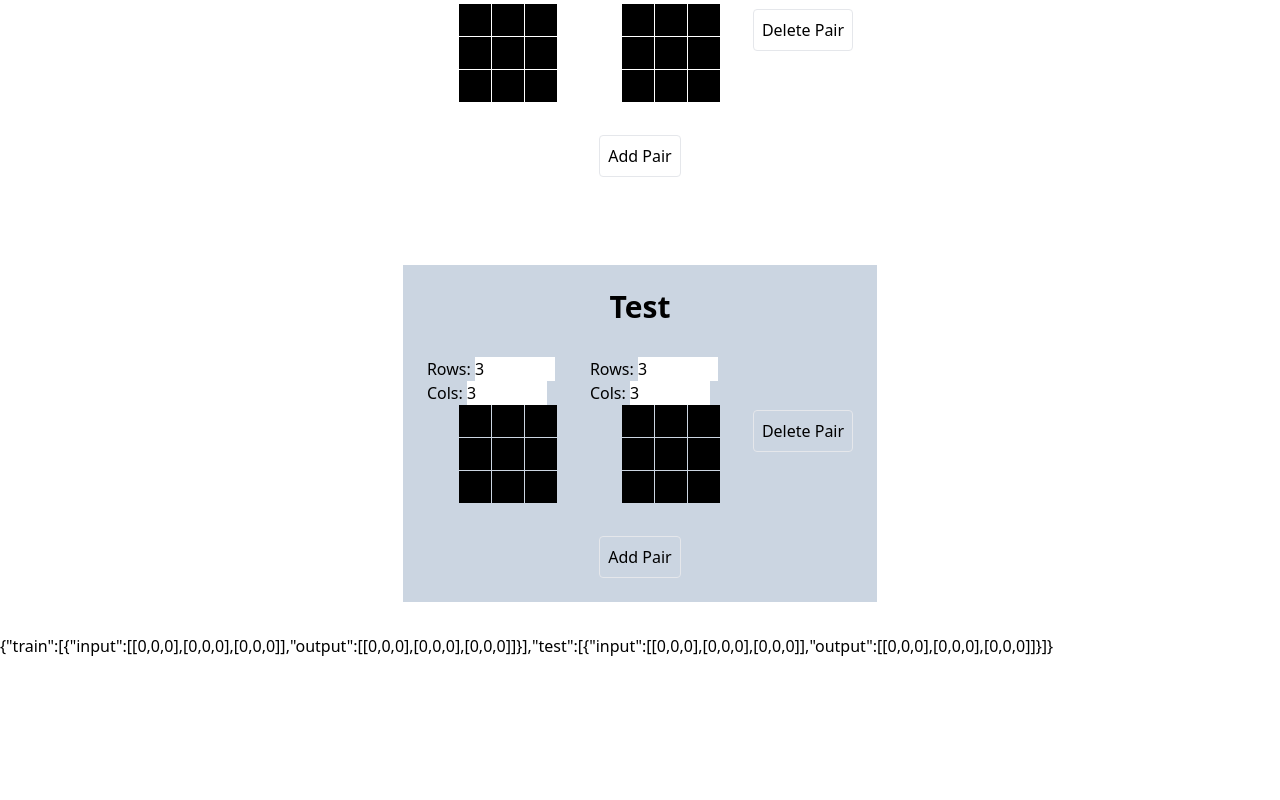
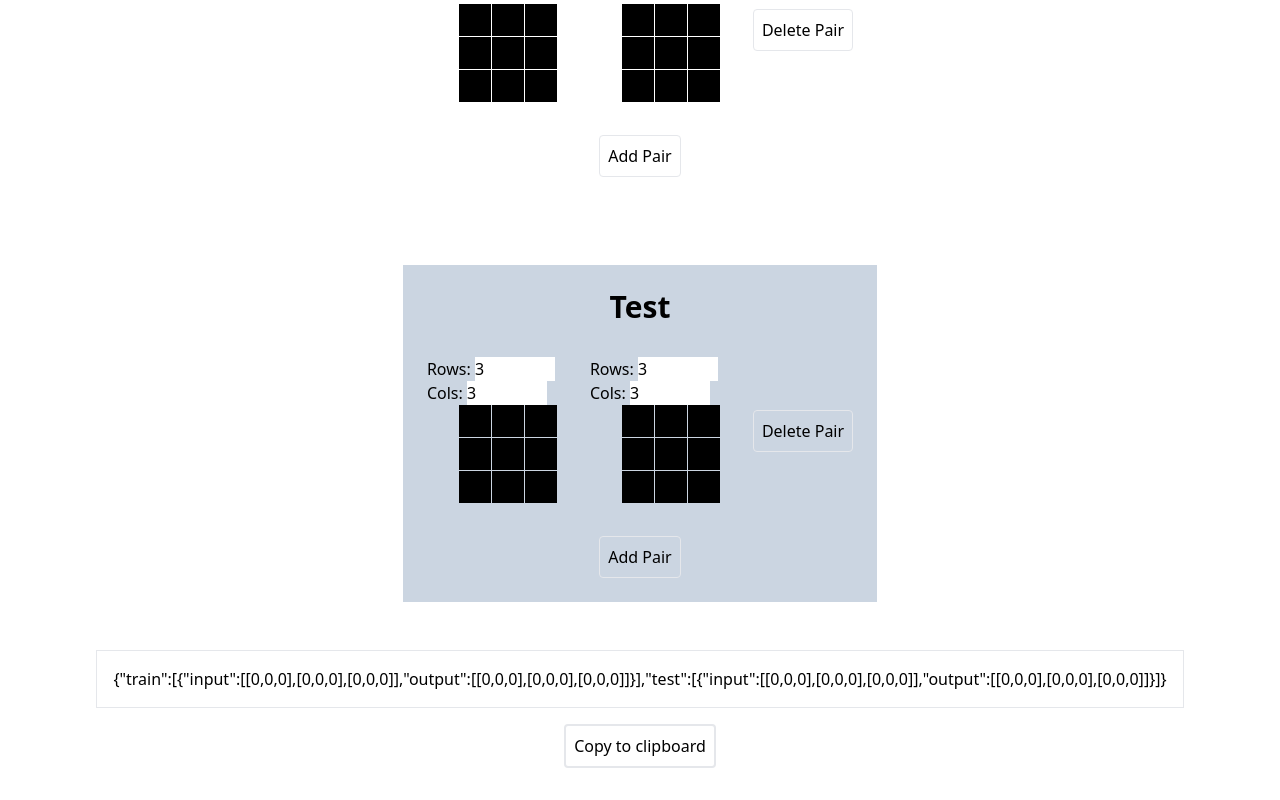
Before and after one commit to arc-community/arc-level-editor, a Next.js app: page / in a window 1280 px wide. Shown: the part 200-1000 px from the top of the page. Before the commit the page ends 858 px from the top, so only its background shows below. Built offline with nearby package versions, Linux system fonts and the light colour scheme.

Commit message:
ui improvements

```diff
--- a/package.json
+++ b/package.json
@@ -10,7 +10,9 @@
   },
   "dependencies": {
     "next": "12.2.3",
+    "notistack": "^2.0.5",
     "react": "18.2.0",
+    "react-copy-to-clipboard": "^5.1.0",
     "react-dom": "18.2.0"
   },
   "devDependencies": {
--- a/pages/index.js
+++ b/pages/index.js
@@ -1,5 +1,9 @@
 import React from 'react'
 import Head from 'next/head'
+
+import {CopyToClipboard} from 'react-copy-to-clipboard';
+
+
 
 const EXAMPLE_BOARD = [
   [0, 0, 0],
@@ -80,7 +84,7 @@ function BoardPair({input, output, setValue, setDimensions, deletePair}){
     <Board data={input} setValue={forInput(setValue)} setDimensions={forInput(setDimensions)}/>
     <Board data={output} setValue={forOutput(setValue)} setDimensions={forOutput(setDimensions)}/>
     <div>
-    <Button onClick={() => deletePair()}>Delete Pair</Button>
+      <Button onClick={() => deletePair()}>Delete Pair</Button>
     </div>
   </div>;
 }
@@ -120,6 +124,13 @@ function ColorSelector({color, setColor}){
 export default function Home() {
   const [riddle, setRiddle] = React.useState(EXAMPLE);
   const [color, setColor] = React.useState(0);
+  const [copiedToClipboard, setCopiedToClipboard] = React.useState(false);
+
+  const riddleString = JSON.stringify(riddle);
+
+  React.useEffect(() => {
+    setCopiedToClipboard(false);
+  }, [riddle]);
 
   function setValue({set_name, pair_idx, board_name, i, j}){
     setRiddle(riddle => {
@@ -202,8 +213,14 @@ export default function Home() {
             />)}
         </BoardSection>
       </div>
-      <div>
-        {JSON.stringify(riddle)}
+      <div className="my-auto w-full flex flex-col items-center">
+        <div className="p-4 m-4 border">{riddleString}</div>
+        <CopyToClipboard value={riddleString} onCopy={() => setCopiedToClipboard(true)}>
+          {!copiedToClipboard ?
+            <button className="border-2 p-2 rounded mb-8">Copy to clipboard</button>
+            : <span>Copied!</span>
+        }
+        </CopyToClipboard>
       </div>
       </>
   )
```
Also changed, not shown: 1 other file (tests, documents, lock files or other folders).
